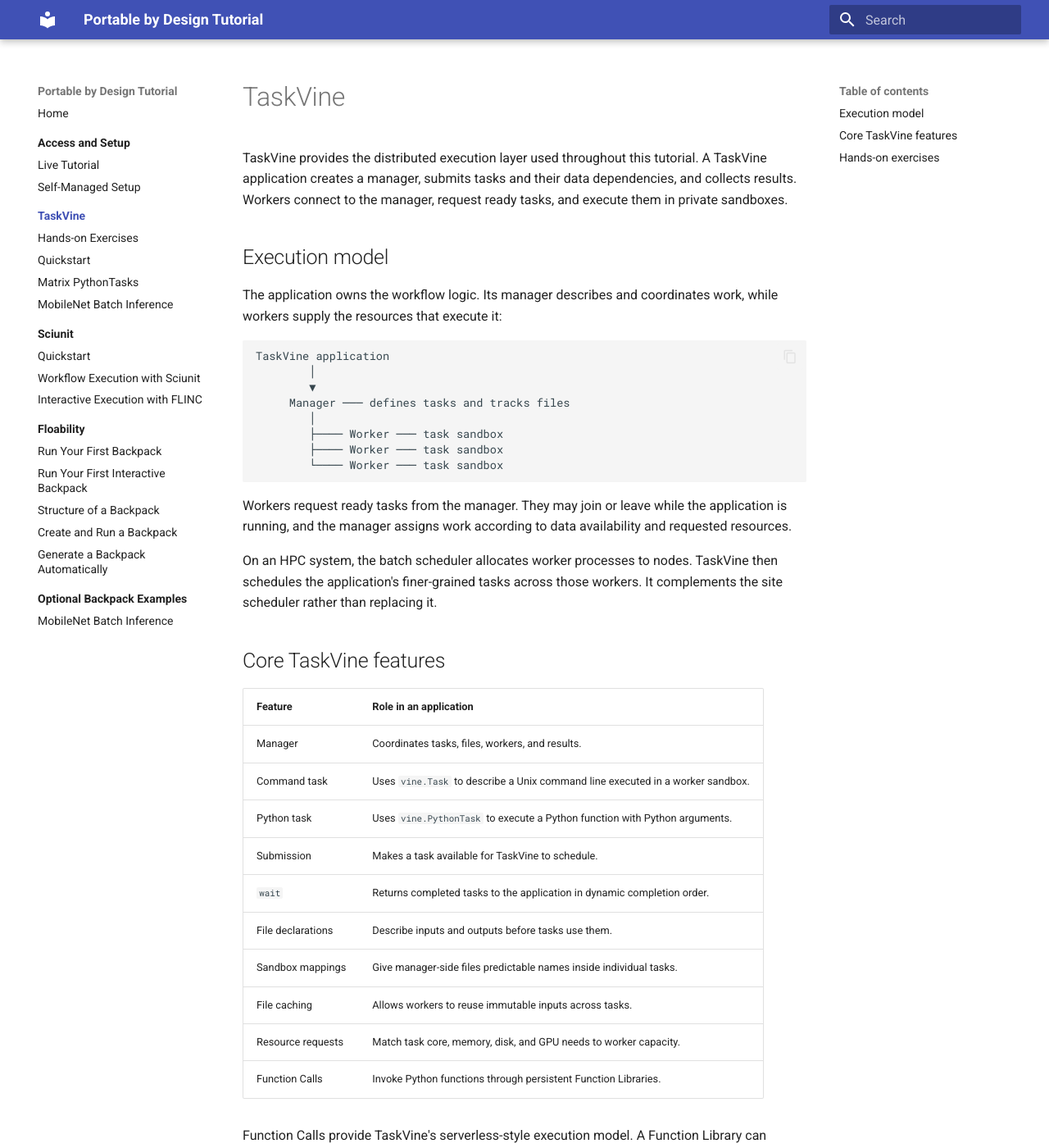
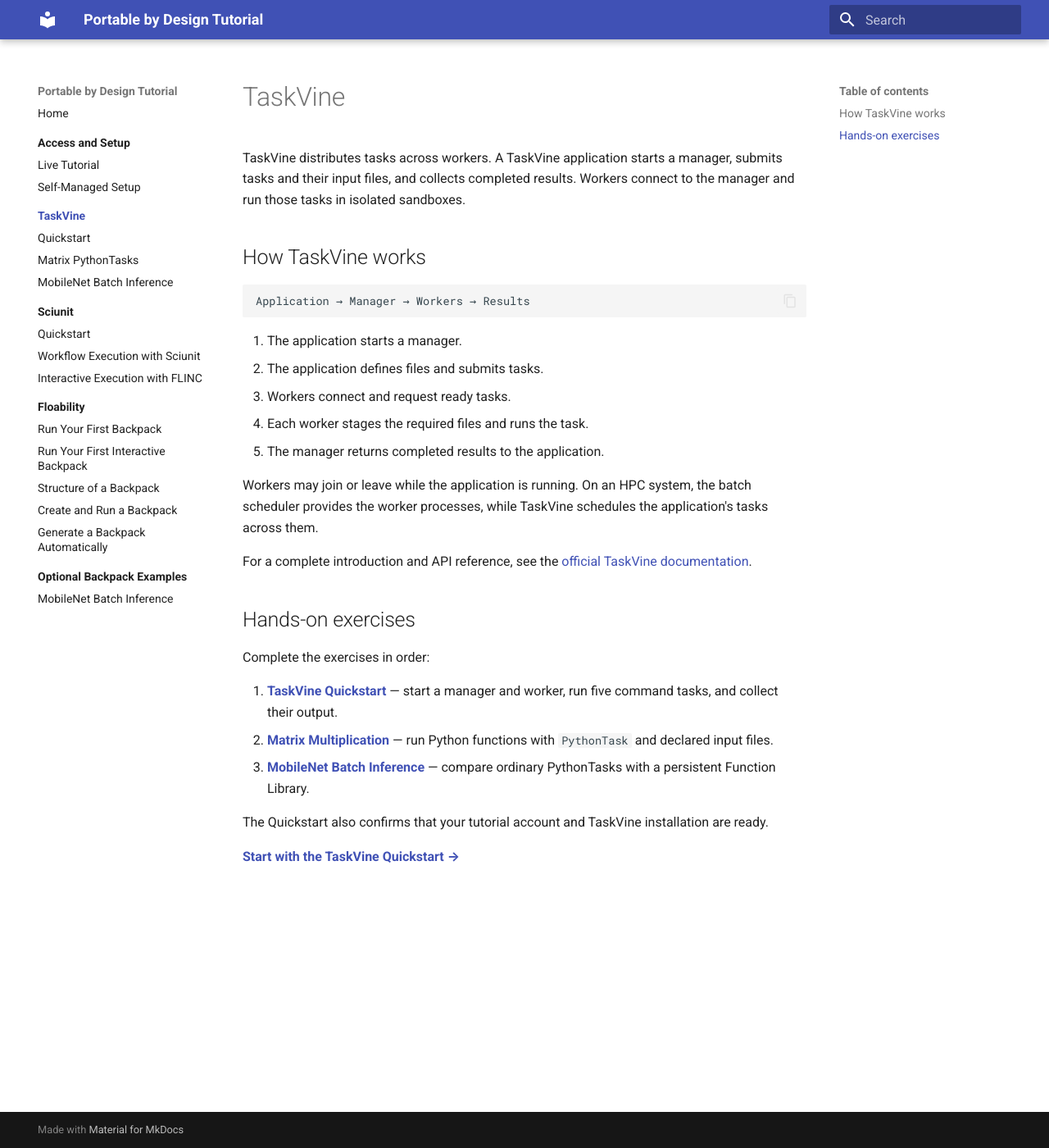
Before and after one commit to floability/tutorial-portable-by-design, an MkDocs documentation site: the page built from docs/02-taskvine/index.md, in a window 1280 px wide and 1400 px high. Shown: the whole window at 82% size. Built offline with MkDocs 1.6.1 and Material for MkDocs 9.7.7, drawn with Linux system fonts in a browser that asks for light colours; some of the changed text lies outside the part shown.

Commit message:
Simplified taskvine quickstart page

````diff
--- a/docs/02-taskvine/index.md
+++ b/docs/02-taskvine/index.md
@@ -1,46 +1,40 @@
 # TaskVine
 
-TaskVine provides the distributed execution layer used throughout this tutorial. A TaskVine application creates a manager, submits tasks and their data dependencies, and collects results. Workers connect to the manager, request ready tasks, and execute them in private sandboxes.
+TaskVine distributes tasks across workers. A TaskVine application starts a
+manager, submits tasks and their input files, and collects completed results.
+Workers connect to the manager and run those tasks in isolated sandboxes.
 
-## Execution model
-
-The application owns the workflow logic. Its manager describes and coordinates work, while workers supply the resources that execute it:
+## How TaskVine works
 
 ```text
-TaskVine application
-        │
-        ▼
-     Manager ─── defines tasks and tracks files
-        │
-        ├──── Worker ─── task sandbox
-        ├──── Worker ─── task sandbox
-        └──── Worker ─── task sandbox
+Application → Manager → Workers → Results
 ```
 
-Workers request ready tasks from the manager. They may join or leave while the application is running, and the manager assigns work according to data availability and requested resources.
+1. The application starts a manager.
+2. The application defines files and submits tasks.
+3. Workers connect and request ready tasks.
+4. Each worker stages the required files and runs the task.
+5. The manager returns completed results to the application.
 
-On an HPC system, the batch scheduler allocates worker processes to nodes. TaskVine then schedules the application's finer-grained tasks across those workers. It complements the site scheduler rather than replacing it.
+Workers may join or leave while the application is running. On an HPC system,
+the batch scheduler provides the worker processes, while TaskVine schedules the
+application's tasks across them.
 
-## Core TaskVine features
-
-| Feature | Role in an application |
-| --- | --- |
-| Manager | Coordinates tasks, files, workers, and results. |
-| Command task | Uses `vine.Task` to describe a Unix command line executed in a worker sandbox. |
-| Python task | Uses `vine.PythonTask` to execute a Python function with Python arguments. |
-| Submission | Makes a task available for TaskVine to schedule. |
-| `wait` | Returns completed tasks to the application in dynamic completion order. |
-| File declarations | Describe inputs and outputs before tasks use them. |
-| Sandbox mappings | Give manager-side files predictable names inside individual tasks. |
-| File caching | Allows workers to reuse immutable inputs across tasks. |
-| Resource requests | Match task core, memory, disk, and GPU needs to worker capacity. |
-| Function Calls | Invoke Python functions through persistent Function Libraries. |
-
-Function Calls provide TaskVine's serverless-style execution model. A Function Library can initialize expensive reusable state—such as a machine-learning model—once on a worker and serve many lightweight calls. A later advanced example will explore this model.
+For a complete introduction and API reference, see the
+[official TaskVine documentation](https://cctools.readthedocs.io/en/stable/taskvine/).
 
 ## Hands-on exercises
 
-Continue to the [**TaskVine hands-on exercises**](hands-on.md) for the guided
-Quickstart, matrix multiplication, and MobileNet batch-inference applications.
-Together, they progress from Unix command tasks to Python functions, declared
-files, and reusable worker-side Function Libraries.
+Complete the exercises in order:
+
+1. [**TaskVine Quickstart**](quickstart.md) — start a manager and worker, run
+   five command tasks, and collect their output.
+2. [**Matrix Multiplication**](matrix.md) — run Python functions with
+   `PythonTask` and declared input files.
+3. [**MobileNet Batch Inference**](mobilenet.md) — compare ordinary
+   PythonTasks with a persistent Function Library.
+
+The Quickstart also confirms that your tutorial account and TaskVine
+installation are ready.
+
+[**Start with the TaskVine Quickstart →**](quickstart.md)
--- a/mkdocs.yml
+++ b/mkdocs.yml
@@ -26,8 +26,7 @@
       - Live Tutorial: 01-access-and-setup/live.md
       - Self-Managed Setup: 01-access-and-setup/self-managed.md
   - TaskVine:
-      - Overview: 02-taskvine/index.md
-      - Hands-on Exercises: 02-taskvine/hands-on.md
+      - Overview and Exercises: 02-taskvine/index.md
       - Quickstart: 02-taskvine/quickstart.md
       - Matrix PythonTasks: 02-taskvine/matrix.md
       - MobileNet Batch Inference: 02-taskvine/mobilenet.md
````
Also changed, not shown: docs/02-taskvine/hands-on.md (deleted, +0 -34 lines), docs/02-taskvine/matrix.md (+1 -1 lines), docs/02-taskvine/mobilenet.md (+1 -1 lines), docs/02-taskvine/quickstart.md (+1 -1 lines).
